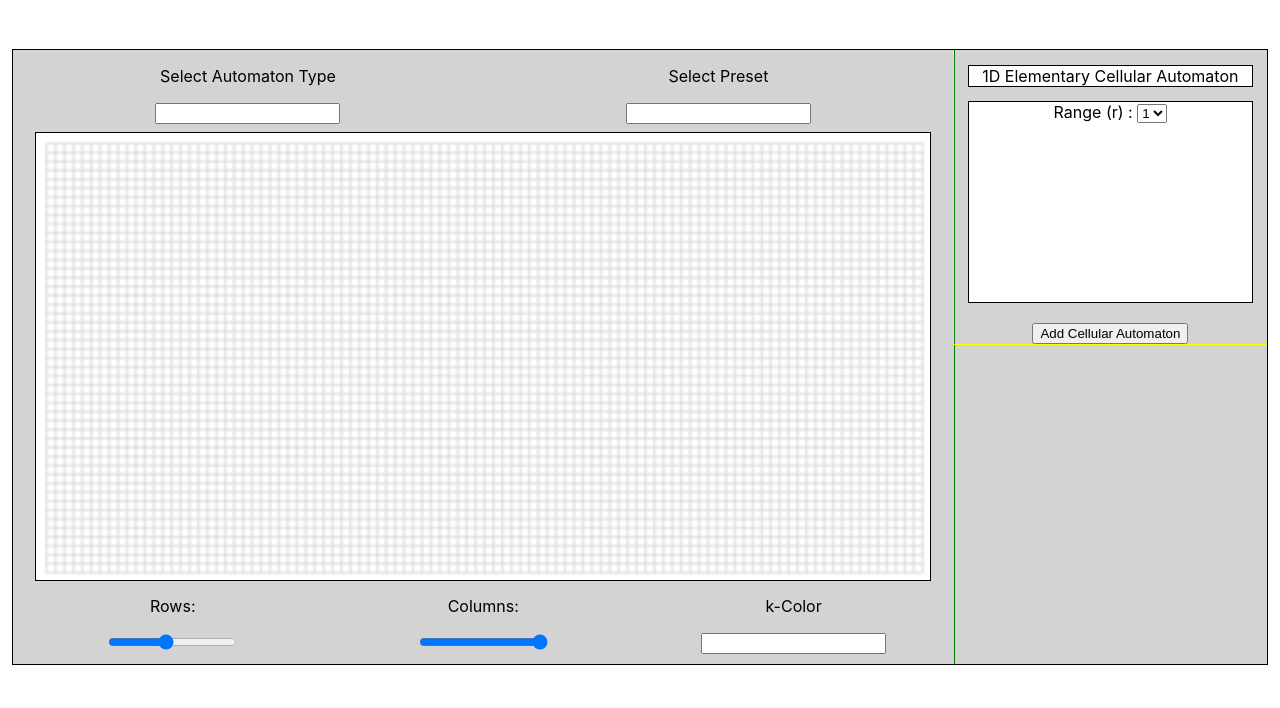
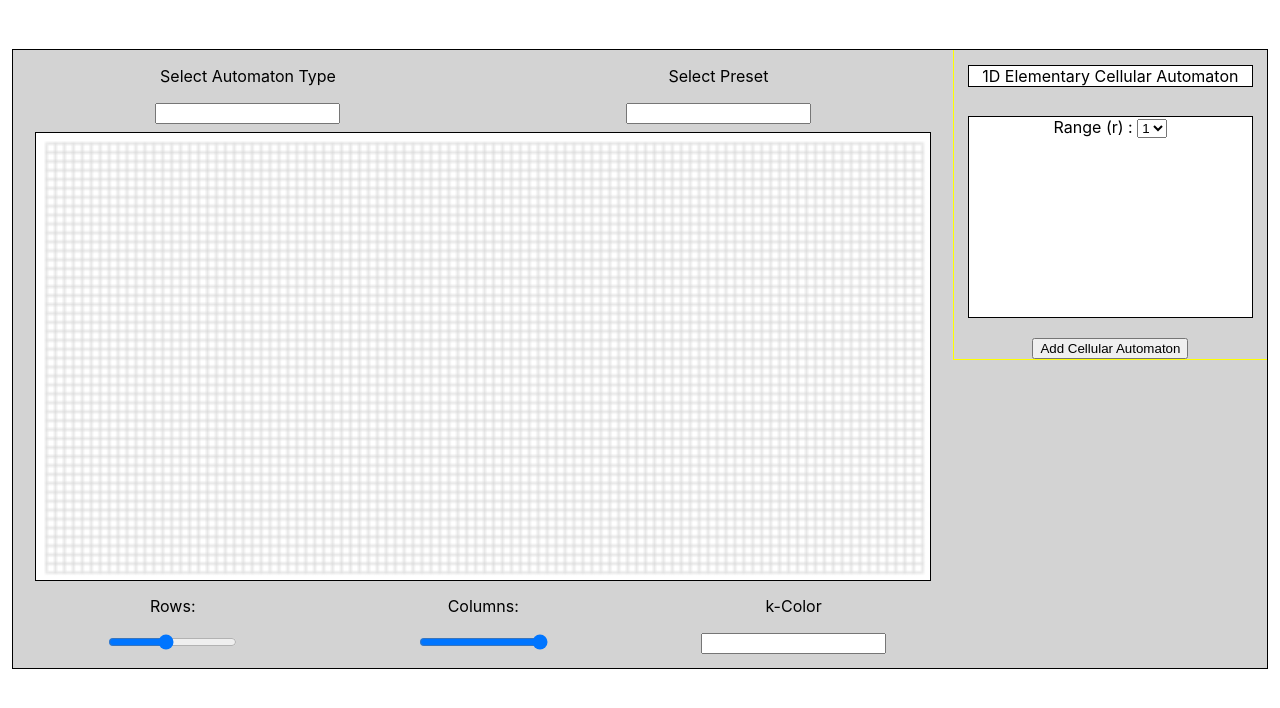
Before and after one commit to alexandreLamarre/Cellular-Automaton, a React (Create React App) app: page / in a window 1280 px wide. Shown: the top 708 px of the page. Built offline with nearby package versions, Linux system fonts and the light colour scheme.

Commit message:
scrollable rules

```diff
--- a/src/cellularAutomata/AutomataCell.css
+++ b/src/cellularAutomata/AutomataCell.css
@@ -14,7 +14,7 @@
   display:inline-block;
   width: 75%;
   height: 100%;
-  outline: solid 1px green;
+  overflow-y: auto;
 }
 
 .automatonSettings{
@@ -23,6 +23,11 @@
   display: inline-block;
   width: 25%;
   outline: solid 1px yellow;
+  overflow-y: auto;
+}
+
+.rules_list{
+
 }
 
 .settingsType{
--- a/src/cellularAutomata/AutomataCell.js
+++ b/src/cellularAutomata/AutomataCell.js
@@ -1,7 +1,6 @@
 import React from "react";
 import "./AutomataCell.css";
 import {v4 as uuidv4} from "uuid";
-import ReactDOM from "react-dom";
 
 import Rules from "./Rules.js";
 
@@ -14,18 +13,29 @@ class AutomataCell extends React.Component{
       rows: 50,
       columns:50,
       automaton_type: "1D Elementary Cellular Automaton",
+      rules: [],
+      height: 0,
+      rules_id: 0,
     }
     this.canvas = React.createRef();
-    this.rule = React.createRef();
-    this.rules = [];
-    this.rules.push(this.rule);
   }
 
   componentDidMount(){
+    //setting up states
     const cell_id = uuidv4();
+    const rules = this.state.rules;
+    const height = document.getElementById("automatonContainer").offsetHeight;
+    const rules_id = this.state.rules_id;
+    console.log("div height", height);
+    rules.push(<Rules type = {this.state.automaton_type}
+      key = {rules_id}/>);
 
-    this.setState({cell_id:cell_id});
+    this.setState({cell_id:cell_id, rules: rules, height:height, rules_id:rules_id+1});
 
+    // adding resize event listener
+    window.onresize = (e) => this.changeHeight(e);
+
+    //drawing initial grid
     const ctx = this.canvas.current.getContext("2d");
     let s = Math.min(this.canvas.current.width/this.state.rows,
         this.canvas.current.height/this.state.columns);
@@ -87,8 +97,16 @@ class AutomataCell extends React.Component{
   }
 
   addAutomaton(e){
-    ReactDOM.render(<Rules type = {this.state.automaton_type}/>,
-      document.getElementById("automatonRules"));
+    const rules = this.state.rules;
+    const rules_id = this.state.rules_id;
+    rules.push(<Rules type = {this.state.automaton_type} key = {rules_id}/>);
+    this.setState({rules:rules, rules_id: rules_id+1});
+  }
+
+  changeHeight(e){
+    console.log("resizing document");
+    const height = document.getElementById("automatonContainer").offsetHeight;
+    this.setState({height: height});
   }
 
   render(){
@@ -97,6 +115,7 @@ class AutomataCell extends React.Component{
       className = "cell">
 
         <div id = "automatonContainer"
+        onResize = {(e) => this.changeHeight(e)}
         className = "automatonContainer">
             <div className = "toplabel1">
               <p> Select Automaton Type</p>
@@ -146,15 +165,19 @@ class AutomataCell extends React.Component{
             </div>
         </div>
         <div id = "automatonSettings"
+        style = {{maxHeight: this.state.height}}
         className = "automatonSettings">
 
 
           <p className = "settingsType"> {this.state.automaton_type} </p>
-          <div id = "automatonRules">
-          <Rules ref = {this.rule}/>
+          <div id = "rules_list"
+               className = "rules_list">
+            <div id = "automatonRules">
+              {this.state.rules}
+            </div>
+            <br/>
+            <button onClick = {(e) => this.addAutomaton(e)}> Add Cellular Automaton</button>
           </div>
-          <br/>
-          <button onClick = {(e) => this.addAutomaton(e)}> Add Cellular Automaton</button>
         </div>
 
       </div>
--- a/src/cellularAutomata/Rules.css
+++ b/src/cellularAutomata/Rules.css
@@ -1,4 +1,5 @@
 .rulesContainer{
+  margin-top: 10%;
   display:block;
   min-height: 200px;
   width: 90%;
--- a/src/cellularAutomata/Rules.js
+++ b/src/cellularAutomata/Rules.js
@@ -41,6 +41,7 @@ class Rules extends React.Component{
           <label>Range (r) : </label>
           <select onChange = {(e) => this.updateRules(e.target.value, null, null)}>
             <option value = "1"> 1 </option>
+            <option value = "0"> 0 </option>
             <option value = "2"> 2 </option>
             <option value = "3"> 3 </option>
           </select>
```
Also changed, not shown: 1 other file (tests, documents, lock files or other folders).
